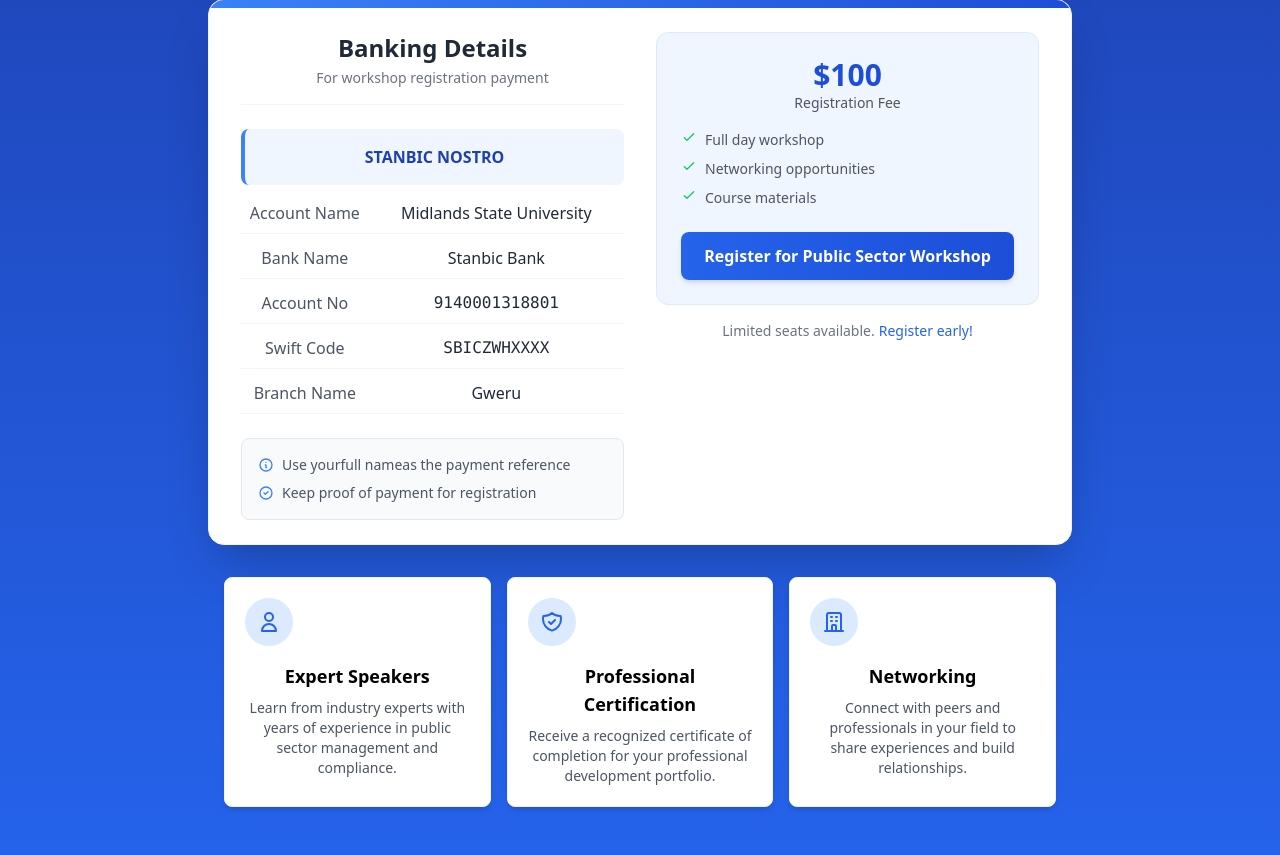
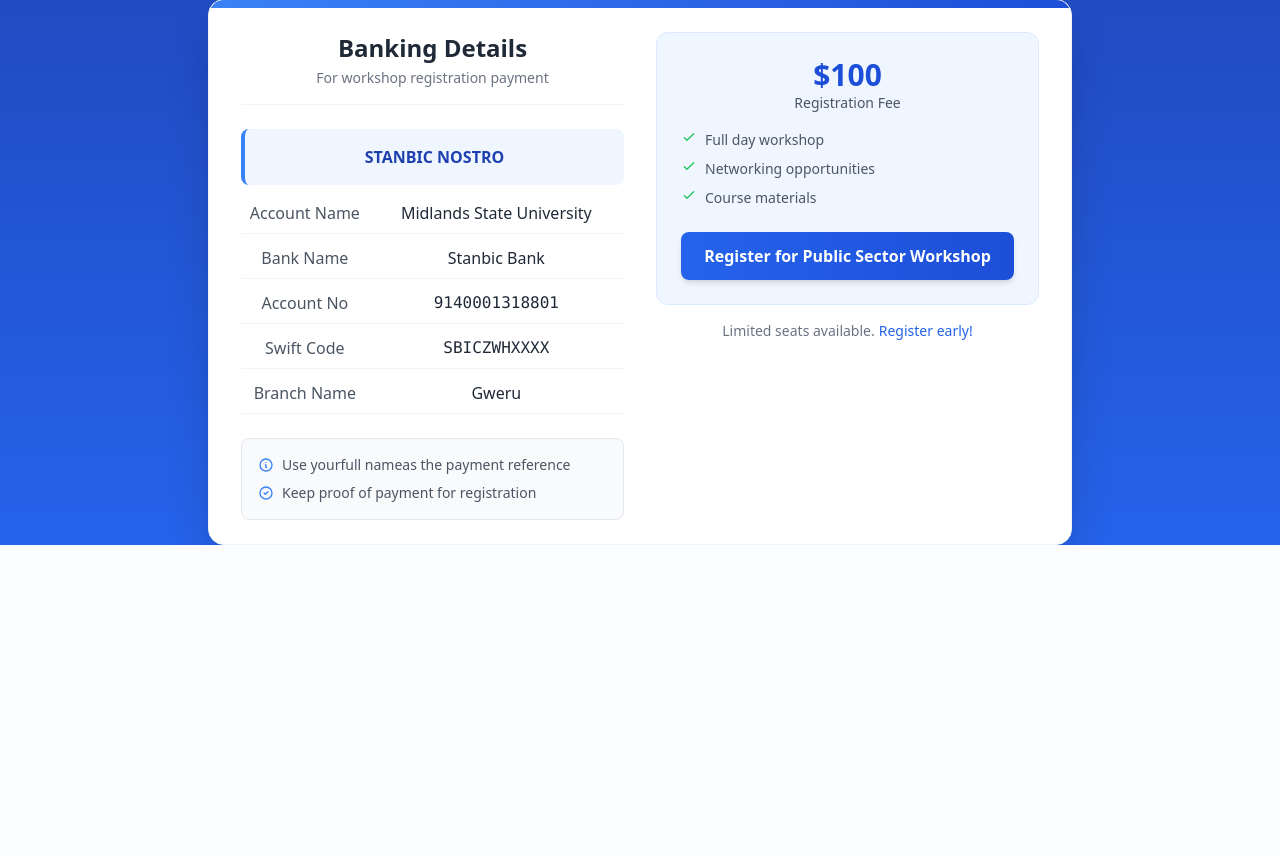
Before and after one commit to ronaldroniie/professionalworkshop, a Django app: page / in a window 1280 px wide. Shown: the part 261-1116 px from the top of the page. After the commit the page ends 806 px from the top, so only its background shows below. Run offline with Django 5.2, Linux system fonts and the light colour scheme; some libraries are stand-ins or nearby versions.

Commit message:
Remove event highlights section to align with workshop requirements

```diff
--- a/templates/home.html
+++ b/templates/home.html
@@ -132,41 +132,6 @@
                 </div>
             </div>
         </div>
-
-        <!-- Event highlights section -->
-        <div class="mt-8 mb-12 max-w-4xl mx-auto px-4">
-            <div class="grid grid-cols-1 md:grid-cols-3 gap-4">
-                <div class="bg-white rounded-lg p-5 shadow-md border border-gray-100">
-                    <div class="flex items-center justify-center w-12 h-12 rounded-full bg-blue-100 text-blue-600 mb-4">
-                        <svg xmlns="http://www.w3.org/2000/svg" class="h-6 w-6" fill="none" viewBox="0 0 24 24" stroke="currentColor">
-                            <path stroke-linecap="round" stroke-linejoin="round" stroke-width="2" d="M16 7a4 4 0 11-8 0 4 4 0 018 0zM12 14a7 7 0 00-7 7h14a7 7 0 00-7-7z" />
-                        </svg>
-                    </div>
-                    <h3 class="font-bold text-lg mb-2">Expert Speakers</h3>
-                    <p class="text-gray-600 text-sm">Learn from industry experts with years of experience in public sector management and compliance.</p>
-                </div>
-
-                <div class="bg-white rounded-lg p-5 shadow-md border border-gray-100">
-                    <div class="flex items-center justify-center w-12 h-12 rounded-full bg-blue-100 text-blue-600 mb-4">
-                        <svg xmlns="http://www.w3.org/2000/svg" class="h-6 w-6" fill="none" viewBox="0 0 24 24" stroke="currentColor">
-                            <path stroke-linecap="round" stroke-linejoin="round" stroke-width="2" d="M9 12l2 2 4-4m5.618-4.016A11.955 11.955 0 0112 2.944a11.955 11.955 0 01-8.618 3.04A12.02 12.02 0 003 9c0 5.591 3.824 10.29 9 11.622 5.176-1.332 9-6.03 9-11.622 0-1.042-.133-2.052-.382-3.016z" />
-                        </svg>
-                    </div>
-                    <h3 class="font-bold text-lg mb-2">Professional Certification</h3>
-                    <p class="text-gray-600 text-sm">Receive a recognized certificate of completion for your professional development portfolio.</p>
-                </div>
-
-                <div class="bg-white rounded-lg p-5 shadow-md border border-gray-100">
-                    <div class="flex items-center justify-center w-12 h-12 rounded-full bg-blue-100 text-blue-600 mb-4">
-                        <svg xmlns="http://www.w3.org/2000/svg" class="h-6 w-6" fill="none" viewBox="0 0 24 24" stroke="currentColor">
-                            <path stroke-linecap="round" stroke-linejoin="round" stroke-width="2" d="M19 21V5a2 2 0 00-2-2H7a2 2 0 00-2 2v16m14 0h2m-2 0h-5m-9 0H3m2 0h5M9 7h1m-1 4h1m4-4h1m-1 4h1m-5 10v-5a1 1 0 011-1h2a1 1 0 011 1v5m-4 0h4" />
-                        </svg>
-                    </div>
-                    <h3 class="font-bold text-lg mb-2">Networking</h3>
-                    <p class="text-gray-600 text-sm">Connect with peers and professionals in your field to share experiences and build relationships.</p>
-                </div>
-            </div>
-        </div>
     </div>
 
 </div>
```
